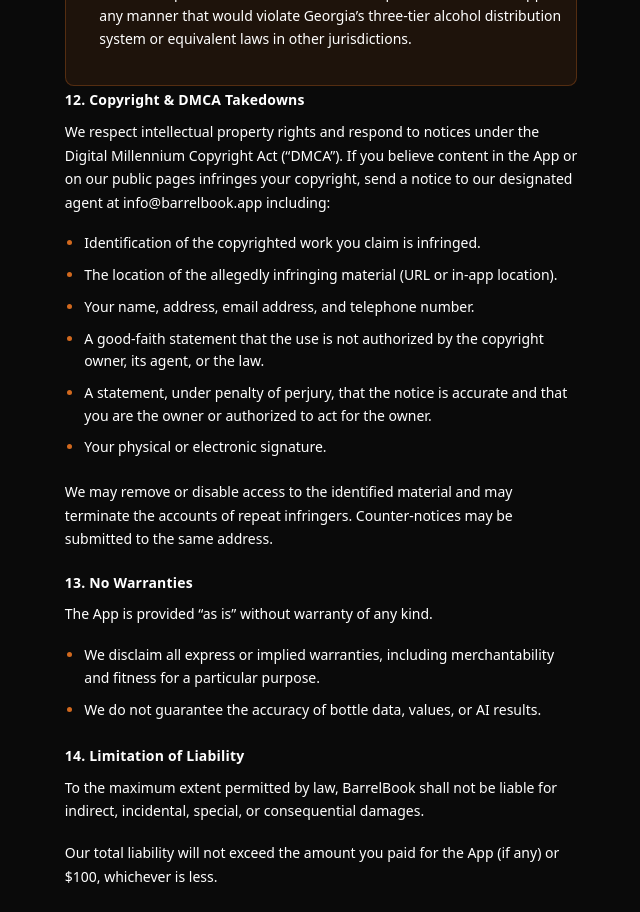
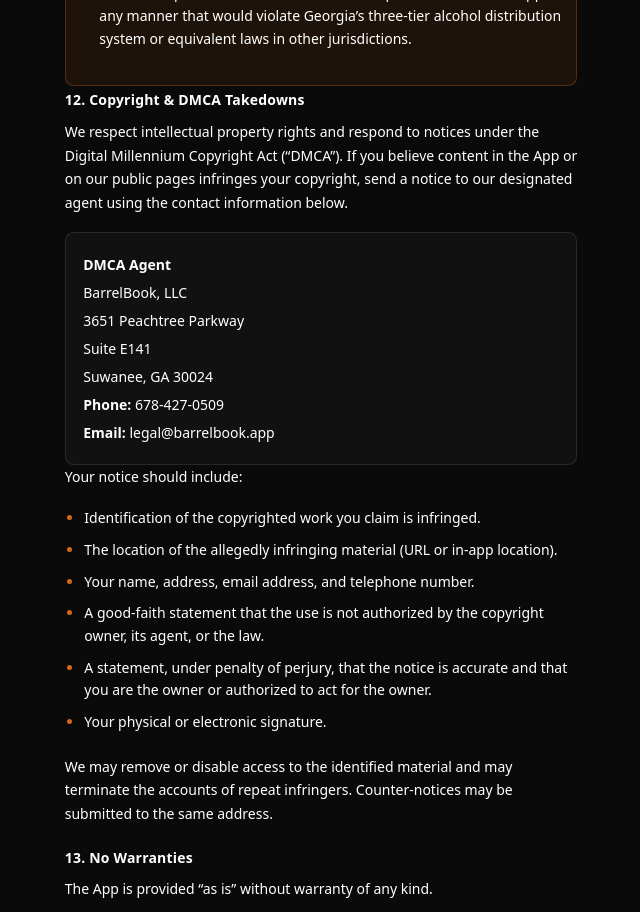
Before and after one commit to Aurelius3000/barrelbook-website, a Next.js app: page /terms in a window 1280 px wide. Shown: the part 4460-5372 px from the top of the page, without its empty margins (473-1113 px from the left). Built offline with nearby package versions, Linux system fonts and the light colour scheme; no server answers.

Commit message:
fix(legal): correct DMCA agent contact

```diff
--- a/src/app/terms/page.tsx
+++ b/src/app/terms/page.tsx
@@ -210,7 +210,17 @@
                 </div>
 
                 <h2 id="copyright-and-dmca">12. Copyright &amp; DMCA Takedowns</h2>
-                <p>We respect intellectual property rights and respond to notices under the Digital Millennium Copyright Act (“DMCA”). If you believe content in the App or on our public pages infringes your copyright, send a notice to our designated agent at <a href="mailto:info@barrelbook.app">info@barrelbook.app</a> including:</p>
+                <p>We respect intellectual property rights and respond to notices under the Digital Millennium Copyright Act (“DMCA”). If you believe content in the App or on our public pages infringes your copyright, send a notice to our designated agent using the contact information below.</p>
+                <address className="not-italic rounded-lg border border-white/10 bg-white/[0.03] p-5">
+                  <strong>DMCA Agent</strong><br />
+                  BarrelBook, LLC<br />
+                  3651 Peachtree Parkway<br />
+                  Suite E141<br />
+                  Suwanee, GA 30024<br />
+                  <strong>Phone:</strong> <a href="tel:+16784270509">678-427-0509</a><br />
+                  <strong>Email:</strong> <a href="mailto:legal@barrelbook.app">legal@barrelbook.app</a>
+                </address>
+                <p>Your notice should include:</p>
                 <ul>
                   <li>Identification of the copyrighted work you claim is infringed.</li>
                   <li>The location of the allegedly infringing material (URL or in-app location).</li>
```
